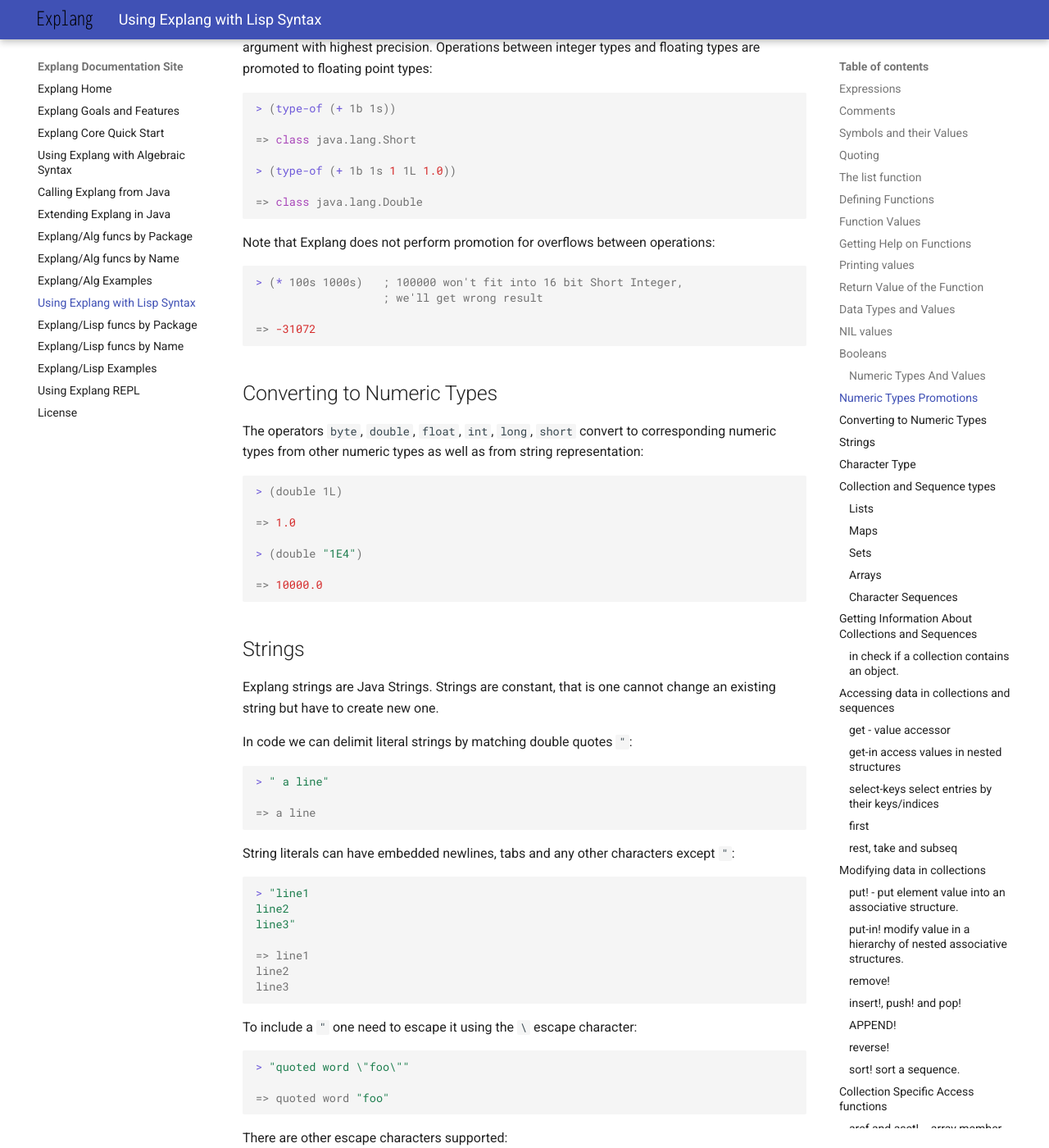
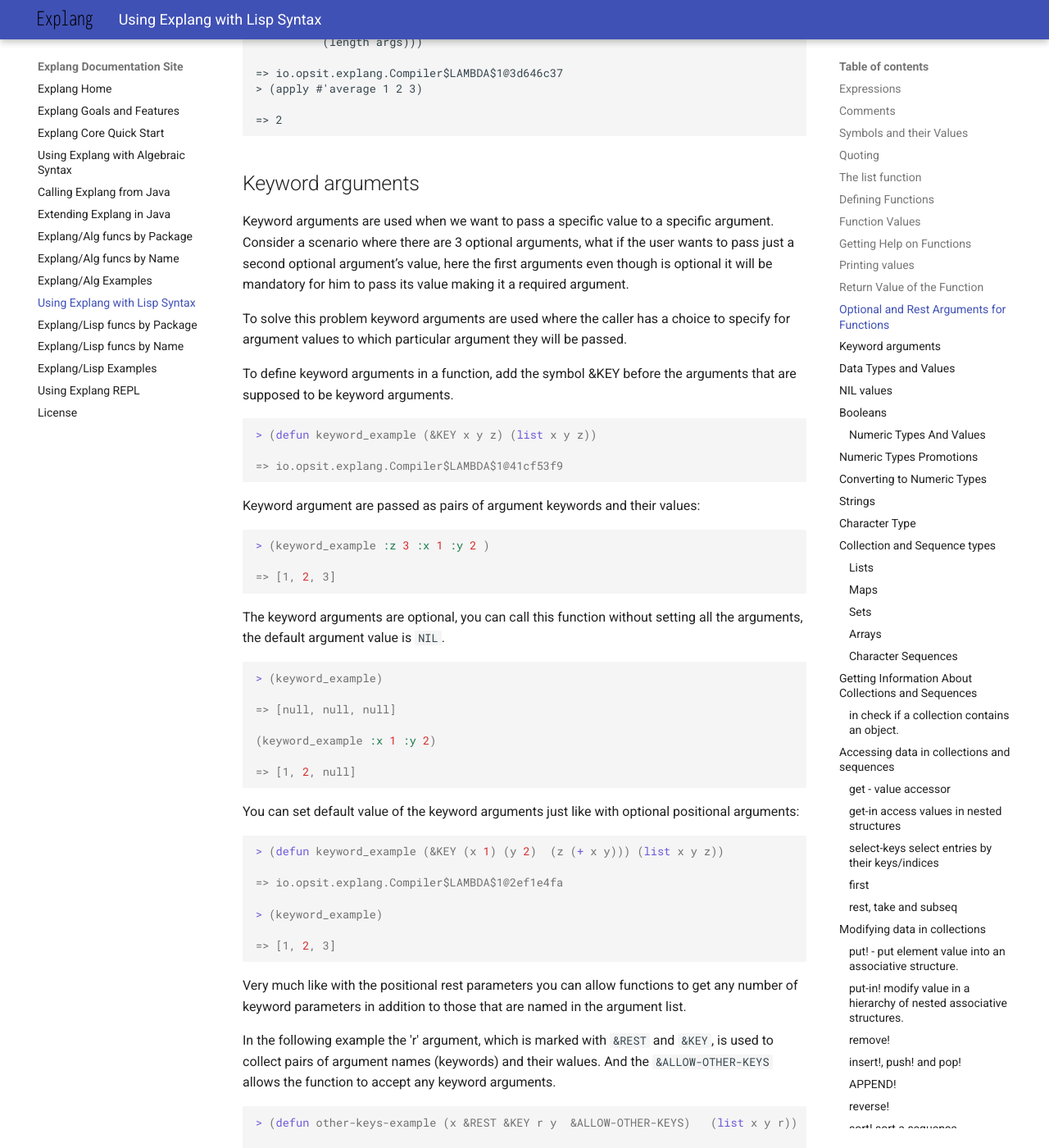
Before and after one commit to opsit-io/opsit-explang-docs, an MkDocs documentation site: the page built from docs/explang-lisp.md, in a window 1280 px wide and 1400 px high, scrolled down 8550 px. Shown: the whole window at 82% size. Built offline with MkDocs 1.6.1 and Material for MkDocs 9.7.7, drawn with Linux system fonts in a browser that asks for light colours; some of the changed text lies outside the part shown.

Commit message:
feat: add chapter on optional, rest and keyword arguments

````diff
--- a/docs/explang-lisp.md
+++ b/docs/explang-lisp.md
@@ -85,9 +85,22 @@
 
 Note that evaluation `(setv b 10)` when `b` still was unassigned did
 not cause an error.  This is because there are some operations (they
-are called special operators or special formd) that violate the usual
+are called special operators or special formd) that do not conform the usual
 evaluation rule, and `setv` is one of them.  Its first argument isn't
 evaluated.
+
+The symbols that start with letter ':' are special, they are
+`keywords` -- symbols that are always assigned values of themselves.
+
+```lisp
+> :something
+
+=> :something
+
+```
+
+They may be used for different kinds of indentifiers: keys in map,
+names of parameters, etc.
 
 
 Quoting
@@ -220,11 +233,15 @@
 => 150
 ```
 
-To reference the value of the defined function one must use the `function` special operator
-(which can be abbreviated as `#'`:
+To reference the value of the defined function one must use the `function` special operator,
+which can be abbreviated as `#'`:
 
 ```lisp
 > (function average)
+
+=> io.opsit.explang.Compiler$LAMBDA$1@5e9f23b4
+
+> #'average
 
 => io.opsit.explang.Compiler$LAMBDA$1@5e9f23b4
 ```
@@ -346,6 +363,202 @@
 
 ```
 
+Optional and Rest Arguments for Functions
+-----------------------------------------
+
+We’ve seen above some functions like `list` and `+` that take varying
+numbers of arguments. Now we'll learn to define such functions.
+
+Function parameters list can contain extra directives that specify how
+the following parameters will be handled.
+
+To make the following parameters optional use the `&OPTIONAL`
+directive:
+
+```lisp
+(defun greet (name &OPTIONAL o)
+        (str "hello " name o))
+
+=> io.opsit.explang.Compiler$LAMBDA$1@50040f0c
+[16]> (greet "Joe" "!!!! :-)")
+
+=> hello Joe!!!! :-)
+[17]> (greet "Joe")
+
+=> hello Joe
+```
+
+When optional argument is not specified it gets its default value,
+which is NIL by default. To specify default value specify the
+parameter as list of form (parameter default_value). The default value
+does not have to be a constant. If you put an expression after the
+name of an optional parameter, it will be evaluated if necessary to
+produce a default value. The expression can refer to preceding
+parameters.
+
+```lisp
+> (defun greet (name &OPTIONAL (t1 "")
+                               (t2 (if (== t1 "Mr.") ", Sir"
+                                     (if (== "Mrs." t1) ", Ma'am"))))
+        (str "Hello " t1 " " name "! Nice to see you" t2 "!"))
+
+=> io.opsit.explang.Compiler$LAMBDA$1@6193b845
+> (greet "Figman" "Mrs.")
+
+=> Hello Mrs. Figman! Nice to see you, Ma'am!
+
+> (greet "Alice")
+
+=> Hello  Alice! Nice to see you!
+```
+
+One can return to defining mandatory arguments after optional ones,
+but only one such sequence of optional arguments can be defined
+(otherwise there would be more than one way to associate values with
+the defined arguments).
+
+```lisp
+> (defun join2 (x &OPTIONAL (sep ", ") &REQUIRED y)
+    (str x sep y))
+
+=> io.opsit.explang.Compiler$LAMBDA$1@5d099f62
+
+> (join2 "x" "y")
+
+=> x, y
+
+> (join2 "x" " and " "y")
+
+=> x and y
+```
+
+To make a function that takes any number of arguments we can specify
+a rest parameter using the '&REST' directive. This parameter will
+contain list of all the values of the remaining arguments:
+
+```
+> (defun foo (x y &REST z)
+       (list x y z))
+
+=> io.opsit.explang.Compiler$LAMBDA$1@37f8bb67
+
+> (foo (+ 1 2) (+ 3 4) (+ 5 6) (+ 7 8))
+
+=> [3, 7, [11, 15]]
+```
+
+This type of parameter is called a “rest parameter” because it gets the rest of the arguments.
+If you want all the arguments to a function to be collected in one parameter,
+just use it in place of the whole parameter list.
+
+To supply a list of arguments to a function we can use the apply function:
+
+```lisp
+(setv L (list 1 2 3))
+
+=> [1, 2, 3]
+> (apply #'+ L)
+
+=> 6
+```
+
+Now that we have rest parameters and apply, we can write a version of
+average that takes any number of arguments.
+
+```
+(defun average (&REST args)
+       (/ (apply #'+ args)
+          (length args)))
+
+=> io.opsit.explang.Compiler$LAMBDA$1@3d646c37
+> (apply #'average 1 2 3)
+
+=> 2
+```
+
+Keyword arguments
+-----------------
+
+Keyword arguments are used when we want to pass a specific value to a
+specific argument. Consider a scenario where there are 3 optional
+arguments, what if the user wants to pass just a second optional
+argument’s value, here the first arguments even though is optional it
+will be mandatory for him to pass its value making it a required
+argument.
+
+To solve this problem keyword arguments are used where the caller has
+a choice to specify for argument values to which particular argument
+they will be passed.
+
+To define keyword arguments in a function, add the symbol &KEY before
+the arguments that are supposed to be keyword arguments.
+
+```lisp
+> (defun keyword_example (&KEY x y z) (list x y z))
+
+=> io.opsit.explang.Compiler$LAMBDA$1@41cf53f9
+```
+
+Keyword argument are passed as pairs of argument keywords and their values:
+
+```lisp
+> (keyword_example :z 3 :x 1 :y 2 )
+
+=> [1, 2, 3]
+```
+
+The keyword arguments are optional, you can call this function without
+setting all the arguments, the default argument value is `NIL`.
+
+
+```lisp
+> (keyword_example)
+
+=> [null, null, null]
+
+(keyword_example :x 1 :y 2)
+
+=> [1, 2, null]
+```
+
+You can set default value of the keyword arguments just like with
+optional positional arguments:
+
+```lisp
+> (defun keyword_example (&KEY (x 1) (y 2)  (z (+ x y))) (list x y z))
+
+=> io.opsit.explang.Compiler$LAMBDA$1@2ef1e4fa
+
+> (keyword_example)
+
+=> [1, 2, 3]
+```
+
+Very much like with the positional rest parameters you can allow functions
+to get any number of keyword parameters in addition to those that are named
+in the argument list.
+
+In the following example the 'r' argument, which is marked with
+`&REST` and `&KEY`, is used to collect pairs of argument names
+(keywords) and their walues.  And the `&ALLOW-OTHER-KEYS` allows the
+function to accept any keyword arguments.
+
+
+```lisp
+> (defun other-keys-example (x &REST &KEY r y  &ALLOW-OTHER-KEYS)   (list x y r))
+
+=> io.opsit.explang.Compiler$LAMBDA$1@5cb0d902
+
+> (other-keys-example 1)
+
+=> [1, null, []]
+
+> (other-keys-example 1 :y 2 :p 3 :q 4)
+
+> [1, 2, [:p, 3, :q, 4]]
+
+```
+
 Data Types and Values
 ---------------------
 
@@ -356,8 +569,6 @@
 The language can work with Java Objects of any type and it has
 built-in support for standard data types such as Strings, Numbers,
 Arrays, etc.
-
-
 
 To get type of a value we use function `type-of`:
 
````
Also changed, not shown: docs/explang-alg-funcs-by-name.md (+21 -21 lines), docs/explang-alg-funcs-by-package.md (+21 -21 lines), docs/explang-lisp-funcs-by-name.md (+21 -21 lines), docs/explang-lisp-funcs-by-package.md (+21 -21 lines).
